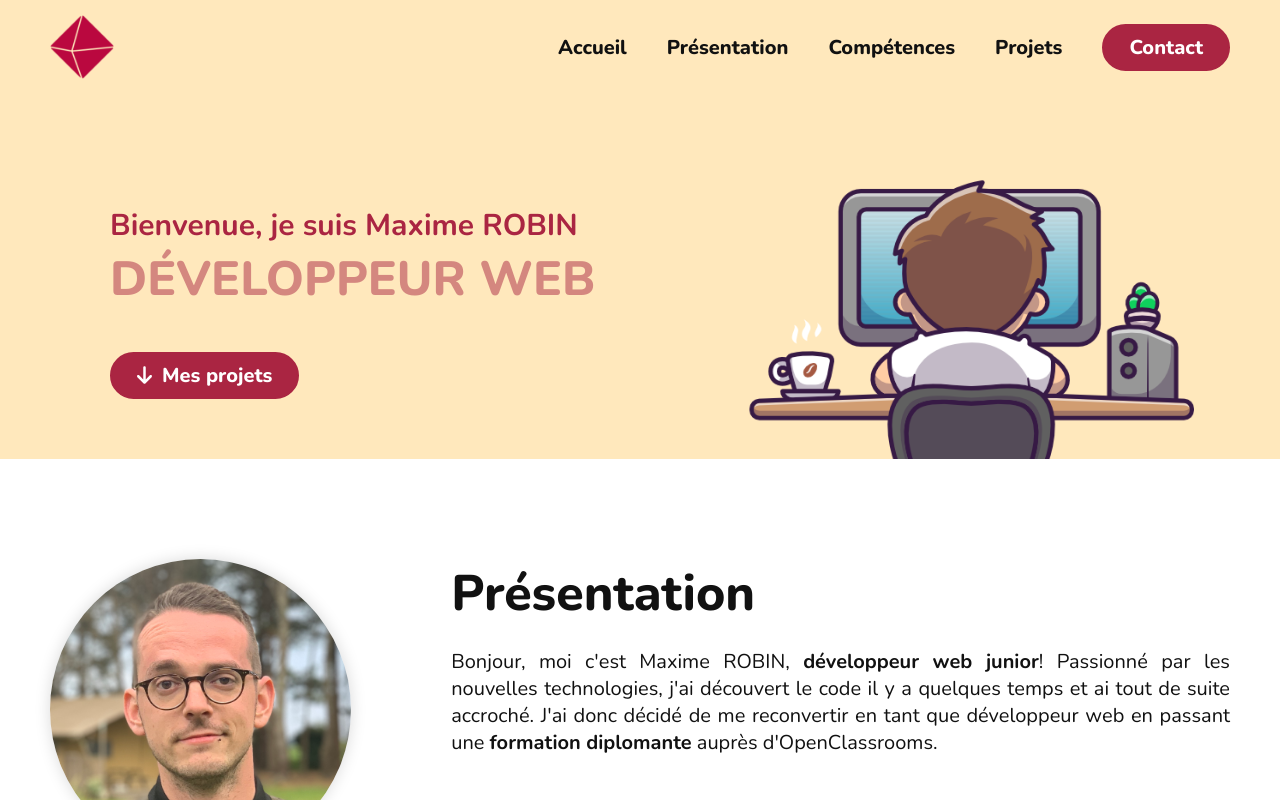
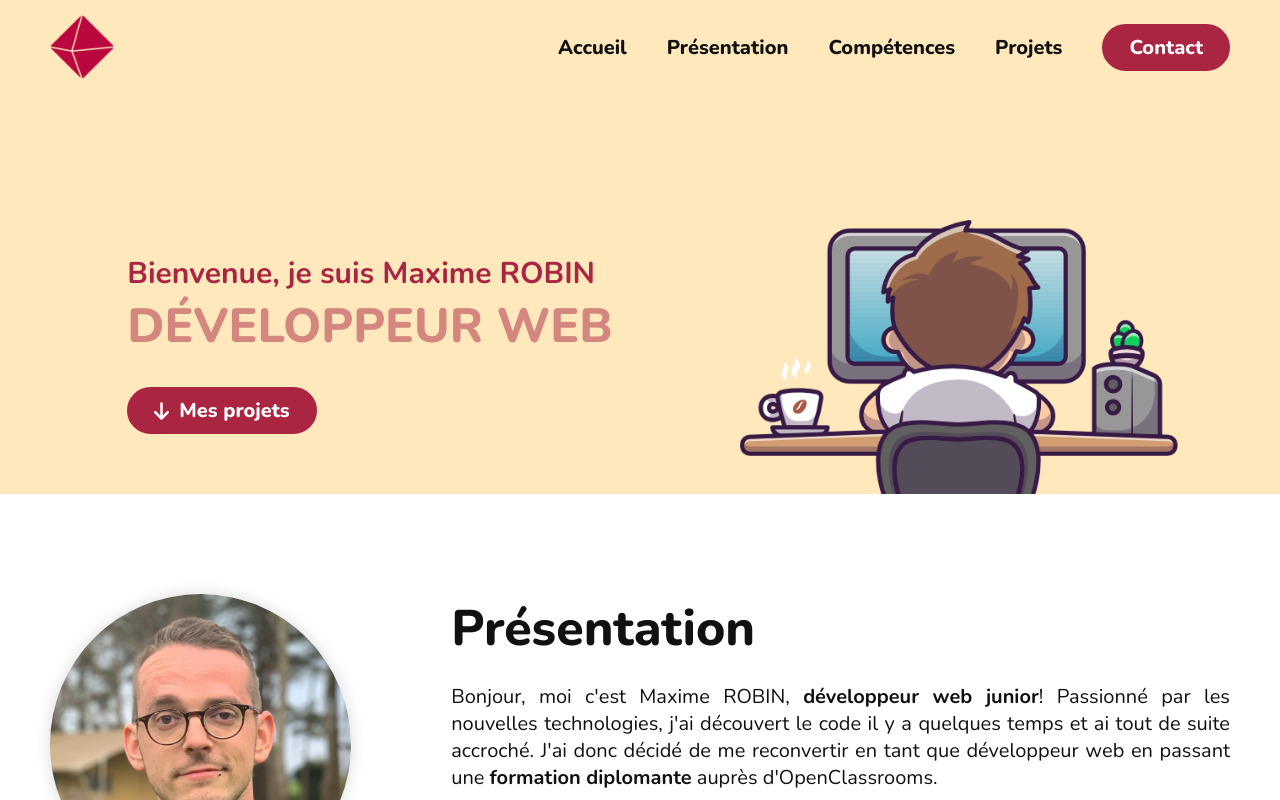
Before and after one commit to robinmaxime/portfolio, a React (Create React App) app: page / in a window 1280 px wide. Shown: the top 800 px of the page. Built offline with nearby package versions, Linux system fonts and the light colour scheme.

Commit message:
Adjust Banner height

```diff
--- a/src/scss/blocks/_banner.scss
+++ b/src/scss/blocks/_banner.scss
@@ -1,6 +1,10 @@
 .banner {
-    padding-top: 70px;
+    display: flex;
+    align-items: flex-end;
     background-color: $primaryBackgroundColor;
+    min-height: 340px;
+    height: 50vh;
+    max-height: 500px;
 
     &__container {
         display: flex;
@@ -21,9 +25,12 @@
     }
 
     &__title {
+        margin-top: 12px;
+        display: block;
         color: $secondaryTextColor;
         font-size: 48px;
         font-weight: 800;
+        line-height: 85%;
     }
 
     &__image {
```
